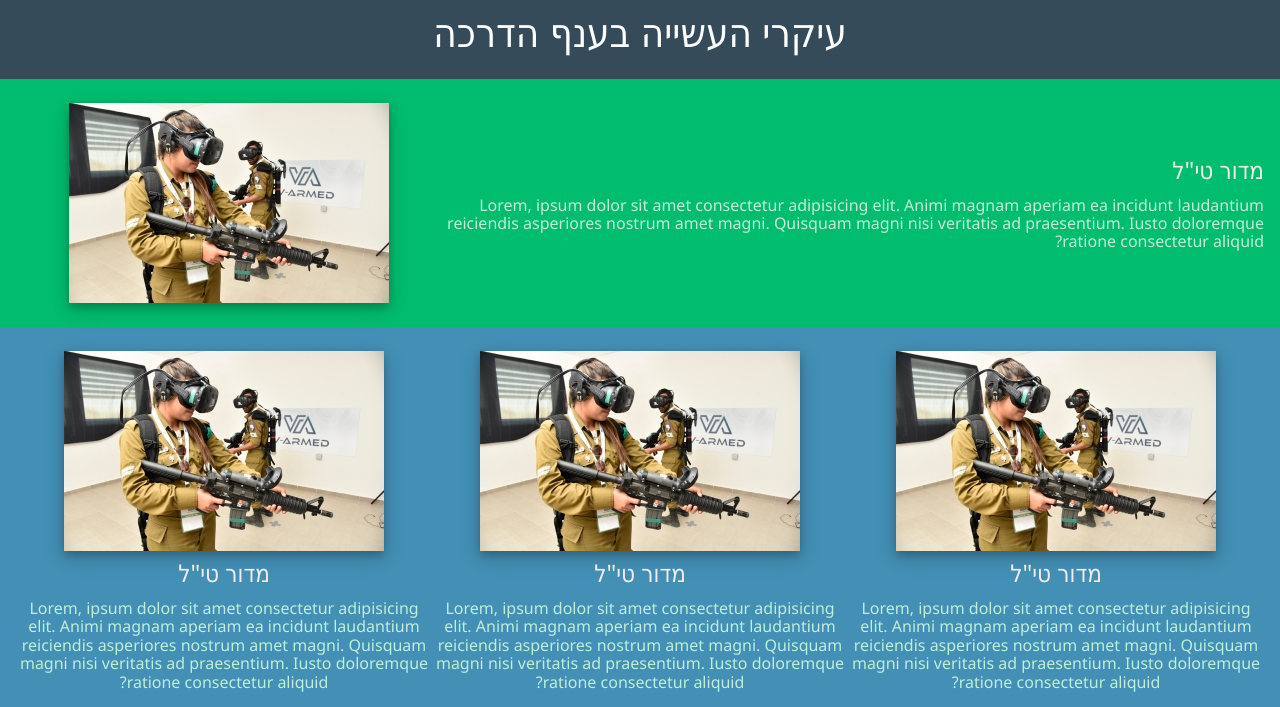
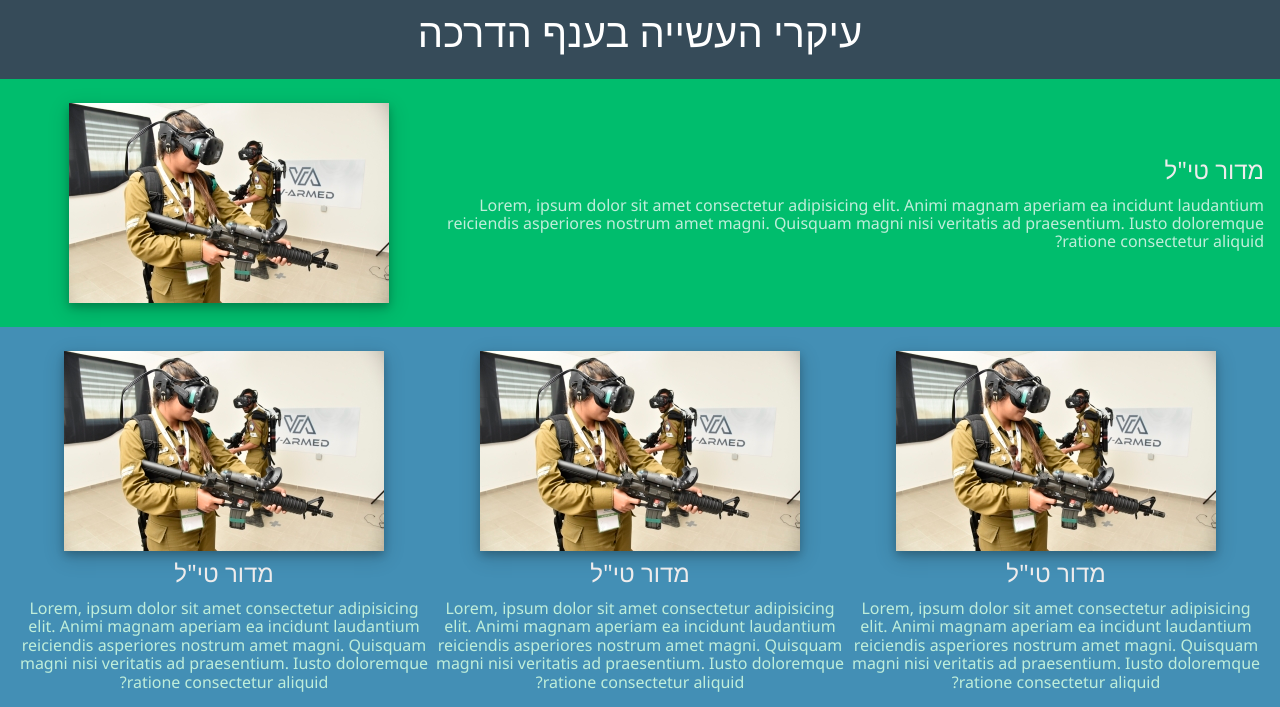
Before and after one commit to shay-novik/till-newsletter, a website: page public/index.html in a window 1280 px wide. Shown: the part 150-857 px from the top of the page. Drawn offline with nearby package versions, Linux system fonts and the light colour scheme; files that its build step writes are made by us from their sources; files whose address does not match are found by name.

Commit message:
change fallback fonts

```diff
--- a/src/scss/modules/_typography.scss
+++ b/src/scss/modules/_typography.scss
@@ -1,5 +1,5 @@
 html {
-  font-family: 'Segoe UI', Tahoma, Geneva, Verdana, sans-serif;
+  font-family: 'Segoe UI', Helvetica, sans-serif;
   direction: rtl;
 }
 
```
